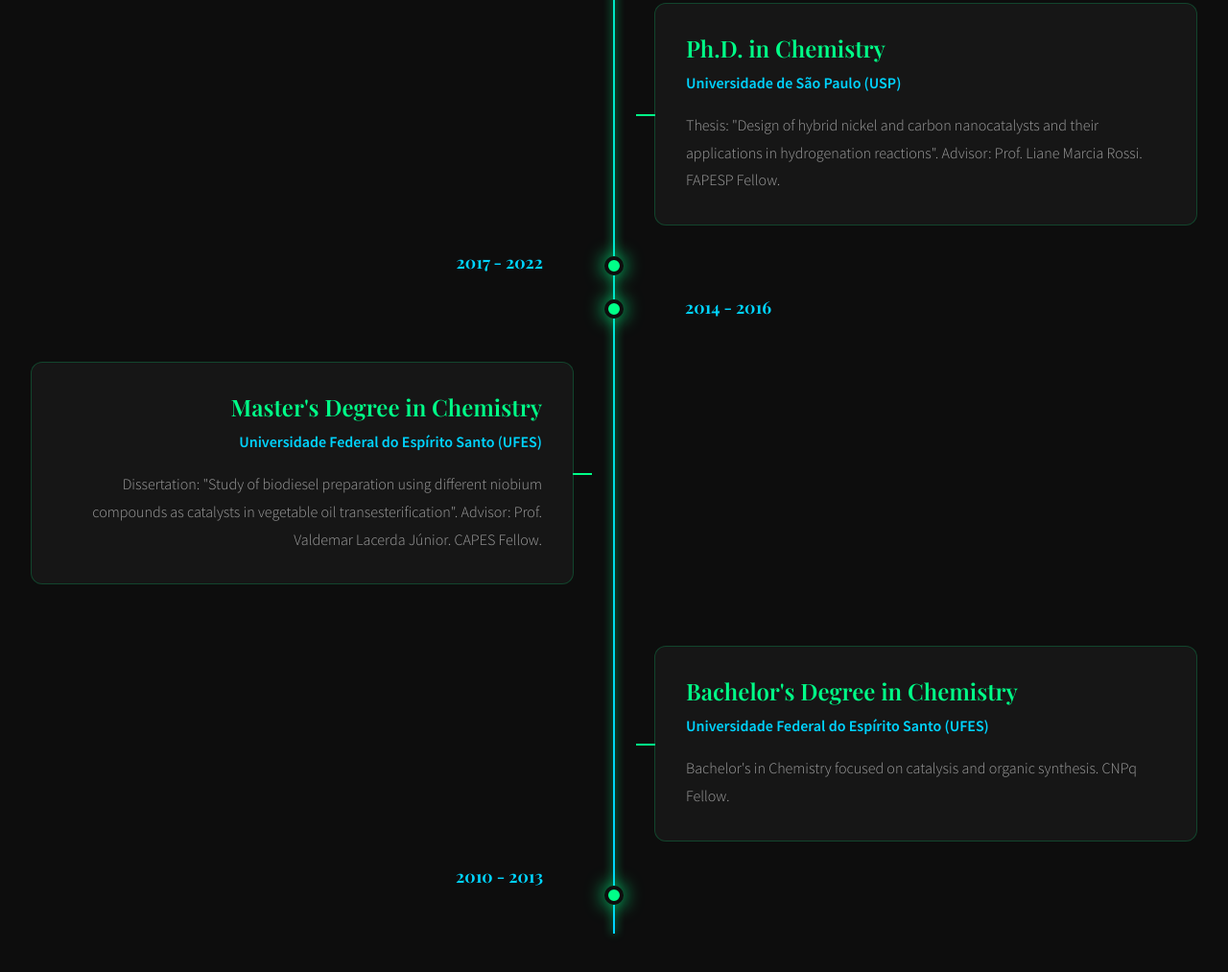
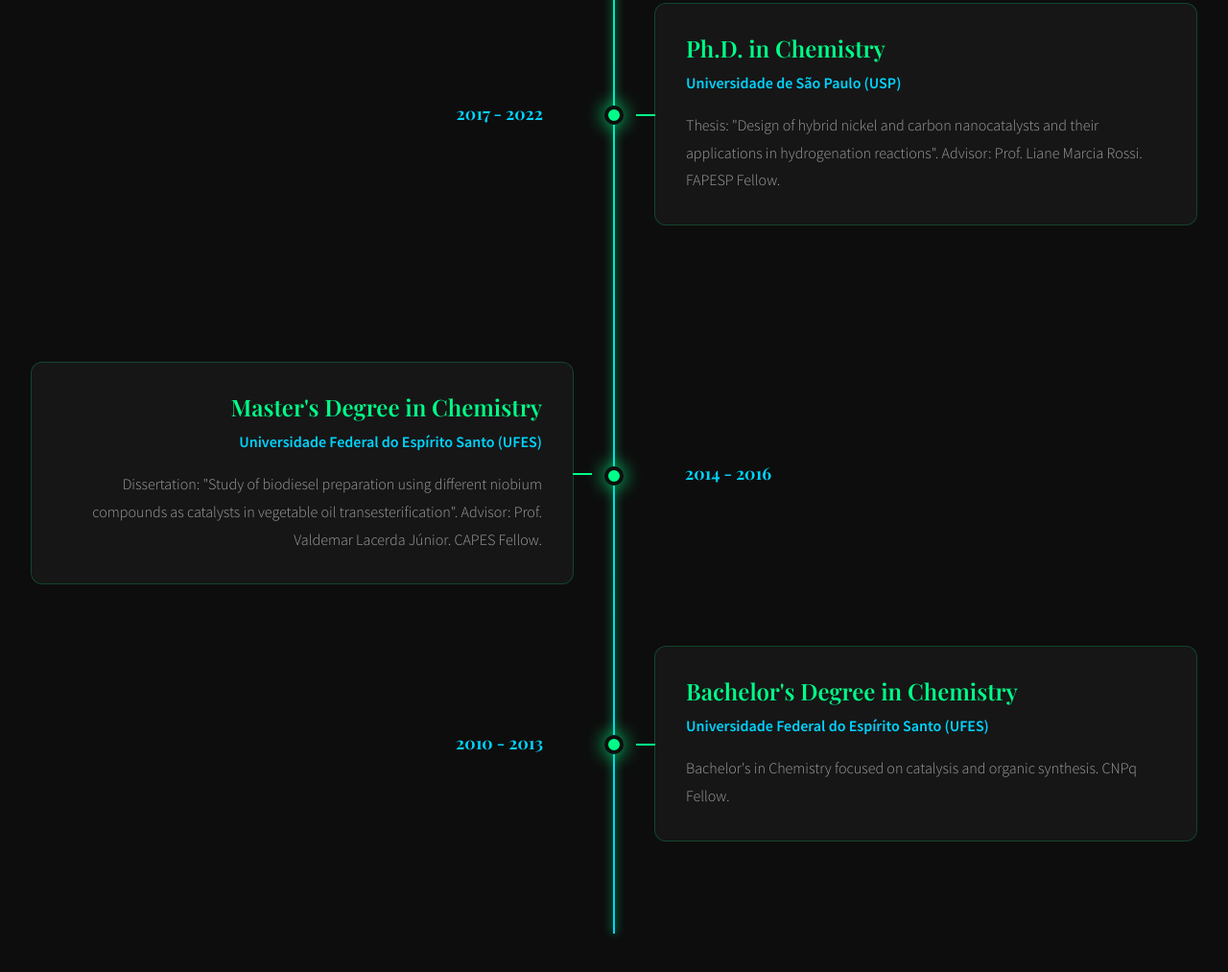
Before and after one commit to LeonardoArpini/leonardoarpini.github.io, a website: page index.html in a window 1280 px wide. Shown: the part 5507-6520 px from the top of the page at 96% size. Drawn offline with nearby package versions, Linux system fonts and the light colour scheme.

Commit message:
ajustando timeline

```diff
--- a/index.html
+++ b/index.html
@@ -217,8 +217,8 @@
 
 
             <div class="timeline-item">
-                <div class="timeline-marker-2"></div>
-                <div class="timeline-date timeline-date-middle">2017 - 2022</div>
+                <div class="timeline-marker-2" style="top: 1px;"></div>
+                <div class="timeline-date timeline-date-middle" style="top: -9px;">2017 - 2022</div>
                 <div class="timeline-content">
                     <h3 data-i18n="exp-usp-title">Doutorado em Química</h3>
                     <div class="institution">Universidade de São Paulo (USP)</div>
@@ -227,8 +227,8 @@
             </div>
 
             <div class="timeline-item">
-                <div class="timeline-marker"></div>
-                <div class="timeline-date timeline-date-bottom">2014 - 2016</div>
+                <div class="timeline-marker" style="top: 174px;"></div>
+                <div class="timeline-date timeline-date-bottom" style="top: 163px;">2014 - 2016</div>
                 <div class="timeline-content">
                     <h3 data-i18n="exp-ufes-master-title">Mestrado em Química</h3>
                     <div class="institution">Universidade Federal do Espírito Santo (UFES)</div>
@@ -237,8 +237,8 @@
             </div>
 
             <div class="timeline-item">
-                <div class="timeline-marker-3"></div>
-                <div class="timeline-date timeline-date-top">2010 - 2013</div>
+                <div class="timeline-marker-3" style="top: 1px;"></div>
+                <div class="timeline-date timeline-date-top" style="top: -9px;">2010 - 2013</div>
                 <div class="timeline-content">
                     <h3 data-i18n="exp-ufes-grad-title">Graduação em Química</h3>
                     <div class="institution">Universidade Federal do Espírito Santo (UFES)</div>
```
